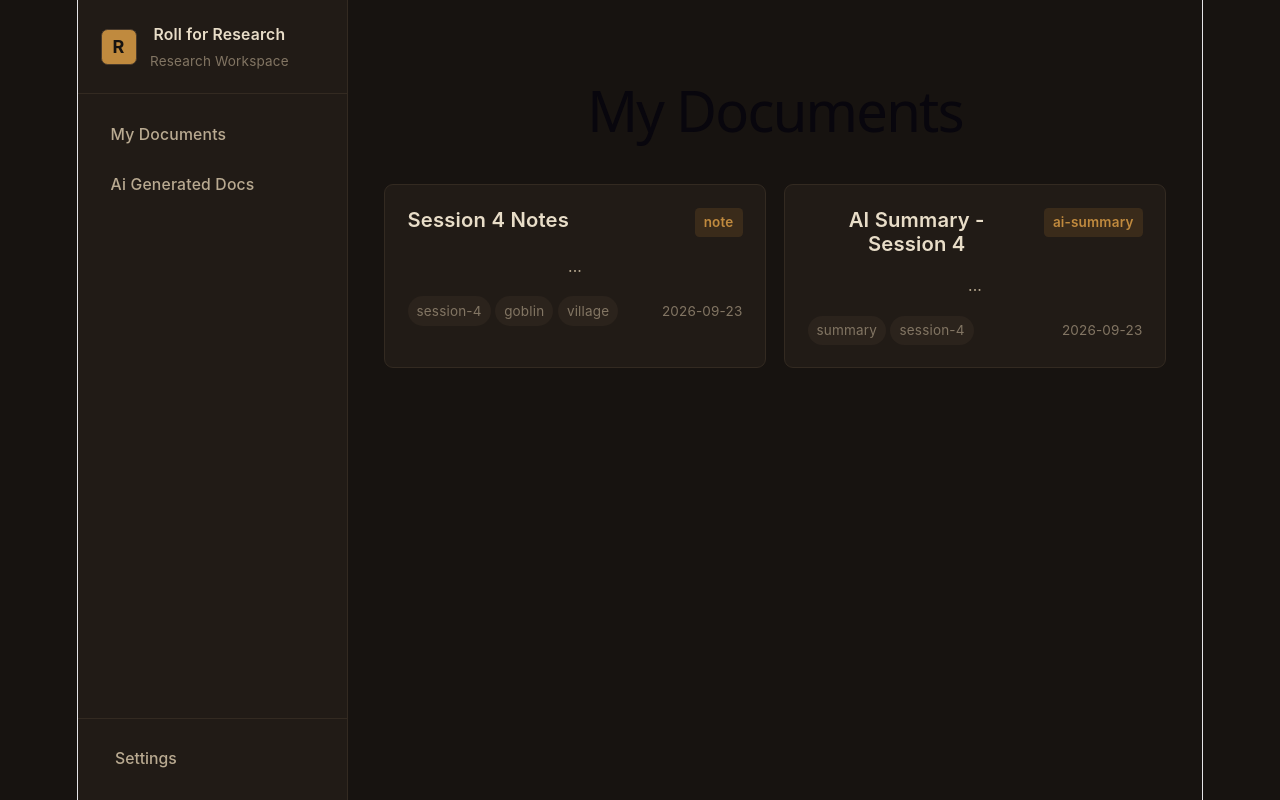
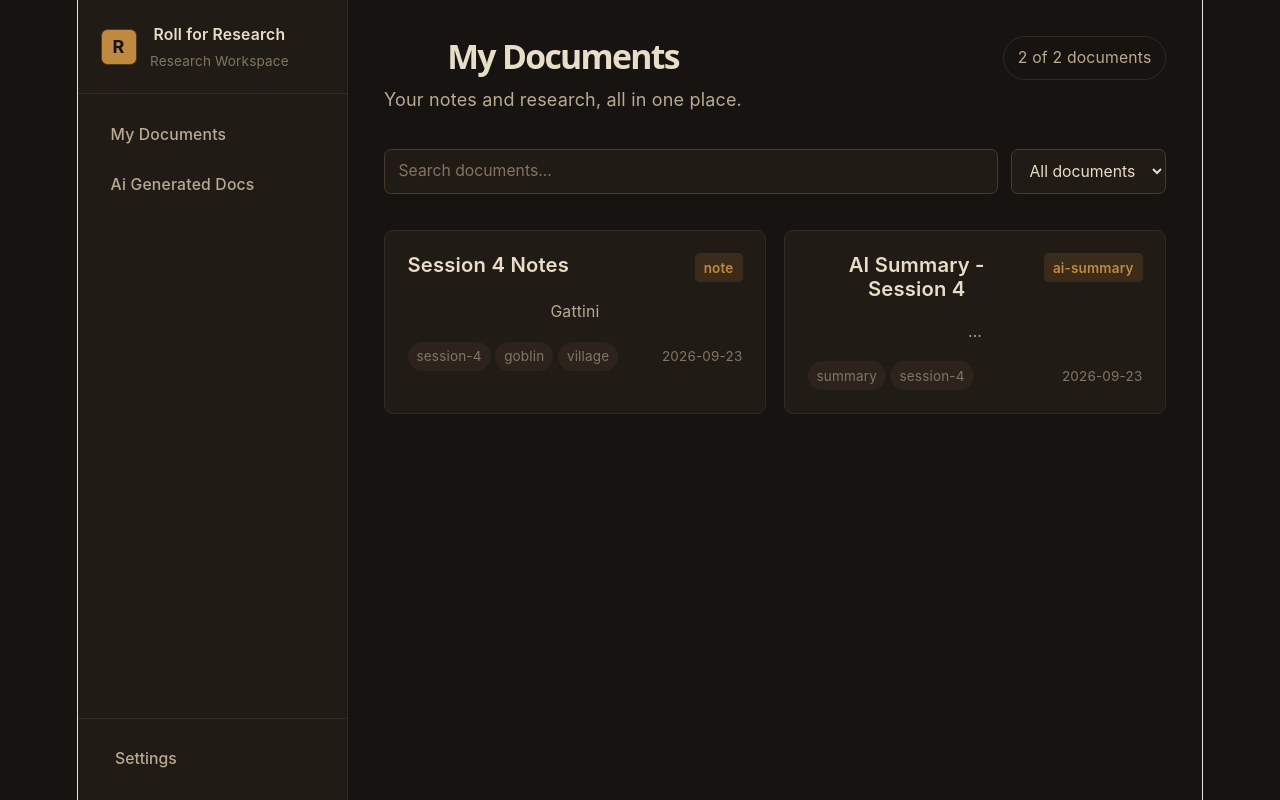
Before and after one commit to AlessandraMarusi/roll-for-research, a React (Vite) app in the folder roll-for-research/: page / in a window 1280 px wide. Built offline with nearby package versions, Linux system fonts and the light colour scheme.

Commit message:
DocumentsPage added - Filters implemented

```diff
--- a/roll-for-research/src/app/App.tsx
+++ b/roll-for-research/src/app/App.tsx
@@ -1,19 +1,10 @@
-import { DocumentList } from '../features/documents/DocumentList/DocumentList';
-import { mockDocuments } from '../features/documents/mockDocuments';
+import { MyDocumentsPage } from '../features/documents/pages/MyDocumentsPage';
 import { AppShell } from './AppShell/AppShell';
 
 function App() {
   return (
     <AppShell>
-      <div
-        style={{
-          padding: 'var(--space-8)',
-        }}
-      >
-        <h1>My Documents</h1>
-
-        <DocumentList documents={mockDocuments} />
-      </div>
+      <MyDocumentsPage />
     </AppShell>
   );
 }
--- a/roll-for-research/src/features/documents/mockDocuments.ts
+++ b/roll-for-research/src/features/documents/mockDocuments.ts
@@ -4,7 +4,7 @@ export const mockDocuments: Document[] = [
   {
     id: "1",
     title: "Session 4 Notes",
-    content: "...",
+    content: "Gattini",
 
     createdAt: "2026-09-20",
     updatedAt: "2026-09-23",
--- /dev/null
+++ b/roll-for-research/src/features/documents/pages/MyDocumentsPage.module.css
@@ -0,0 +1,124 @@
+
+.page {
+  display: flex;
+  flex-direction: column;
+  gap: var(--space-8);
+
+  width: 100%;
+  max-width: var(--content-max-width);
+  margin-inline: auto;
+  padding: var(--space-8);
+}
+
+.header {
+  display: flex;
+  align-items: flex-start;
+  justify-content: space-between;
+  gap: var(--space-4);
+}
+
+.title {
+  margin: 0;
+
+  color: var(--color-text-primary);
+  font-size: var(--font-size-3xl);
+  font-weight: 600;
+  line-height: var(--line-height-tight);
+}
+
+.description {
+  margin: var(--space-2) 0 0;
+
+  color: var(--color-text-secondary);
+  font-size: var(--font-size-md);
+}
+
+.count {
+  flex-shrink: 0;
+  padding: var(--space-2) var(--space-3);
+
+  border: 1px solid var(--color-border-subtle);
+  border-radius: var(--radius-full);
+
+  color: var(--color-text-secondary);
+  font-size: var(--font-size-sm);
+}
+
+.toolbar {
+  display: flex;
+  gap: var(--space-3);
+  width: 100%;
+}
+
+.searchInput,
+.typeSelect {
+  min-height: 2.5rem;
+  padding: 0 var(--space-3);
+
+  border: 1px solid var(--color-border);
+  border-radius: var(--radius-md);
+
+  background-color: var(--color-surface);
+  color: var(--color-text-primary);
+
+  font: inherit;
+  font-size: var(--font-size-sm);
+}
+
+.searchInput {
+  flex: 1;
+  min-width: 0;
+}
+
+.searchInput::placeholder {
+  color: var(--color-text-muted);
+}
+
+.searchInput:focus-visible,
+.typeSelect:focus-visible {
+  outline: 2px solid var(--color-accent);
+  outline-offset: 2px;
+}
+
+.typeSelect {
+  cursor: pointer;
+}
+
+.emptyState {
+  padding: var(--space-12) var(--space-4);
+
+  border: 1px dashed var(--color-border);
+  border-radius: var(--radius-lg);
+
+  text-align: center;
+}
+
+.emptyState h2 {
+  margin: 0;
+  color: var(--color-text-primary);
+  font-size: var(--font-size-lg);
+}
+
+.emptyState p {
+  margin: var(--space-2) 0 0;
+  color: var(--color-text-secondary);
+  font-size: var(--font-size-sm);
+}
+
+
+@media (max-width: 600px) {
+  .page {
+    padding: var(--space-4);
+  }
+
+  .header {
+    flex-direction: column;
+  }
+    .toolbar {
+    flex-direction: column;
+  }
+
+  .typeSelect {
+    width: 100%;
+  }
+}
--- /dev/null
+++ b/roll-for-research/src/features/documents/pages/MyDocumentsPage.tsx
@@ -0,0 +1,73 @@
+import { useState } from 'react';
+import { DocumentList } from '../DocumentList/DocumentList';
+import { mockDocuments } from '../mockDocuments';
+import type { DocumentType } from '../document';
+import styles from './MyDocumentsPage.module.css';
+
+export function MyDocumentsPage() {
+  const [searchQuery, setSearchQuery] = useState('');
+
+  const [selectedType, setSelectedType] = useState<DocumentType | 'all'>('all');
+
+  const normalizedQuery = searchQuery.trim().toLowerCase();
+
+  const filteredDocuments = mockDocuments.filter((document) => {
+    const matchesQuery =
+      document.title.toLowerCase().includes(normalizedQuery) ||
+      document.content.toLowerCase().includes(normalizedQuery);
+
+    const matchesType =
+      selectedType === 'all' || document.type === selectedType;
+
+    return matchesQuery && matchesType;
+  });
+  return (
+    <section className={styles.page}>
+      <header className={styles.header}>
+        <div>
+          <h1 className={styles.title}>My Documents</h1>
+          <p className={styles.description}>
+            Your notes and research, all in one place.
+          </p>
+        </div>
+
+        <span className={styles.count}>
+          {filteredDocuments.length} of {mockDocuments.length} documents
+        </span>
+      </header>
+      <div className={styles.toolbar}>
+        <input
+          className={styles.searchInput}
+          type="search"
+          placeholder="Search documents..."
+          aria-label="Search documents"
+          value={searchQuery}
+          onChange={(event) => setSearchQuery(event.target.value)}
+        />
+
+        <select
+          className={styles.typeSelect}
+          aria-label="Filter documents by type"
+          value={selectedType}
+          onChange={(event) =>
+            setSelectedType(event.target.value as DocumentType | 'all')
+          }
+        >
+          <option value="all">All documents</option>
+          <option value="note">My notes</option>
+          <option value="ai-summary">AI summaries</option>
+        </select>
+      </div>
+      {filteredDocuments.length > 0 ? (
+        <DocumentList documents={filteredDocuments} />
+      ) : (
+        <div className={styles.emptyState}>
+          <h2>No documents found</h2>
+          <p>
+            Try changing your search or selecting a different document type.
+          </p>
+        </div>
+      )}
+    </section>
+  );
+}
```
